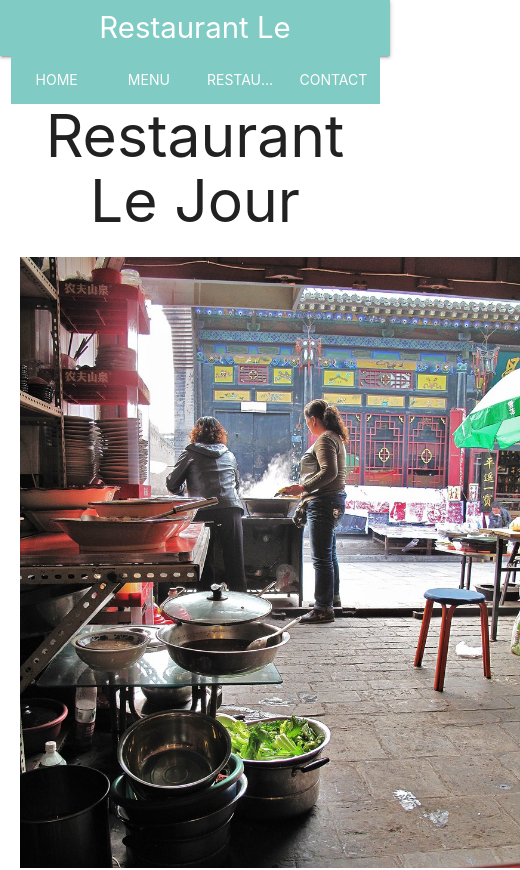
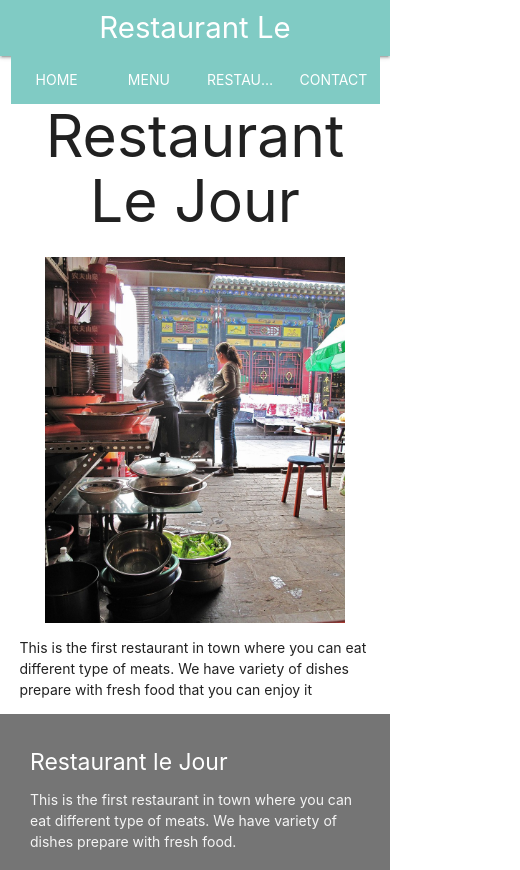
Before and after one commit to gonjavi/JavascriptRestaurantPage, a website built with webpack: page dist/index.html in a window 390 px wide. Shown: the top 870 px of the page, 520 px wide, since content can reach past the window. Built offline with nearby package versions, Linux system fonts and the light colour scheme.

Commit message:
add responsiveness

```diff
--- a/src/index.css
+++ b/src/index.css
@@ -5,3 +5,12 @@ body {
   min-height: 100%;
   background-position: bottom;
 }
+
+@media only screen and (max-width: 576px) {
+
+  img {
+   width: 300px;;
+  }
+
+
+}
--- a/src/modules/home.js
+++ b/src/modules/home.js
@@ -12,6 +12,7 @@ export default function home() {
   divpicture.className = 'center-align';
   img.src = 'https://raw.githubusercontent.com/gonjavi/JavascriptRestaurantPage/master/src/resto.jpg';
   img.width = '500';
+  img.className = 'col s-4 offset -2'
   p1.appendChild(img);
   divpicture.appendChild(p1);
 
```
Also changed, not shown: dist/main.js.
